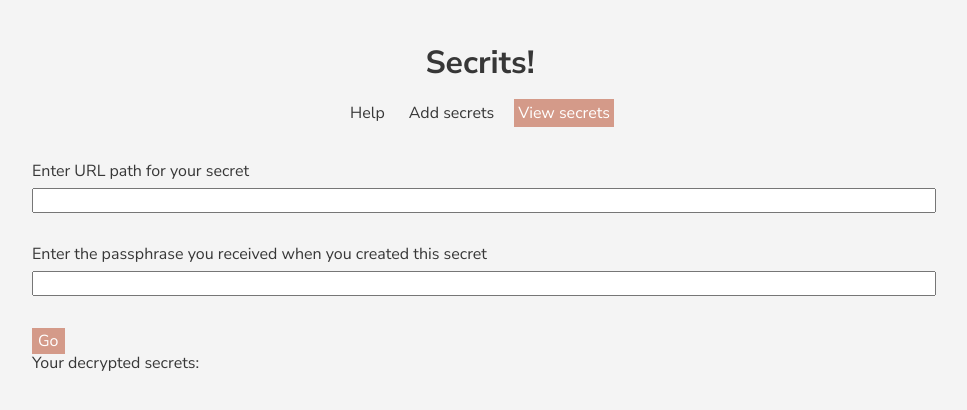
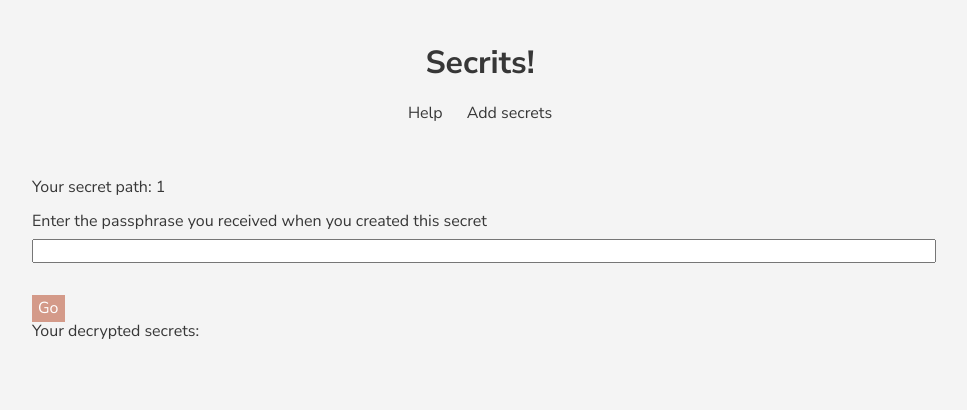
Before and after one commit to weijunyu/secret-safe-space, a React (Create React App) app in the folder client/: page /view/1 in a window 1280 px wide. Shown: the top 410 px of the page, without its empty margins (160-1127 px from the left). Built offline with nearby package versions, Linux system fonts and the light colour scheme; no server answers.

Commit message:
Changing secret viewer to use secretPath as router route

```diff
--- a/client/src/App.tsx
+++ b/client/src/App.tsx
@@ -75,9 +75,6 @@ function App() {
               <li>
                 <StyledLink to="/add">Add secrets</StyledLink>
               </li>
-              <li>
-                <StyledLink to="/view">View secrets</StyledLink>
-              </li>
             </ul>
           </StyledNav>
         </StyledHeader>
@@ -88,7 +85,7 @@ function App() {
                 <Route path="/add">
                   <SecretPathSelect />
                 </Route>
-                <Route path="/view">
+                <Route path="/view/:secretPath">
                   <SecretPathViewer />
                 </Route>
                 <Route exact path="/">
--- a/client/src/components/SecretPathViewer.tsx
+++ b/client/src/components/SecretPathViewer.tsx
@@ -1,4 +1,5 @@
 import React, { useState } from "react";
+import { useParams } from "react-router-dom";
 
 import { AES, enc } from "crypto-js";
 
@@ -7,15 +8,15 @@ import { AccentButton } from "./common/Button";
 
 import { getSecretEncrypted } from "../lib";
 
+type SecretPathViewerParams = {
+  secretPath: string;
+};
+
 export default function SecretPathViewer() {
-  const [secretPath, setSecretPath] = useState<string>("");
+  const { secretPath } = useParams<SecretPathViewerParams>();
   const [secretPassword, setSecretPassword] = useState("");
   const [decryptedSecrets, setDecryptedSecrets] = useState("");
 
-  function onSecretPathChange(e: React.ChangeEvent<HTMLInputElement>) {
-    const newPath = e.target.value;
-    setSecretPath(newPath);
-  }
   function onSecretPasswordChange(e: React.ChangeEvent<HTMLInputElement>) {
     const newPassword = e.target.value;
     setSecretPassword(newPassword);
@@ -47,16 +48,8 @@ export default function SecretPathViewer() {
 
   return (
     <div>
+      <p>Your secret path: {secretPath}</p>
       <form onSubmit={getSecretsAtPath}>
-        <FormField>
-          <label htmlFor="secret-path">Enter URL path for your secret</label>
-          <input
-            id="secret-path"
-            type="text"
-            value={secretPath}
-            onChange={onSecretPathChange}
-          ></input>
-        </FormField>
         <FormField>
           <label htmlFor="secret-password">
             Enter the passphrase you received when you created this secret
```
